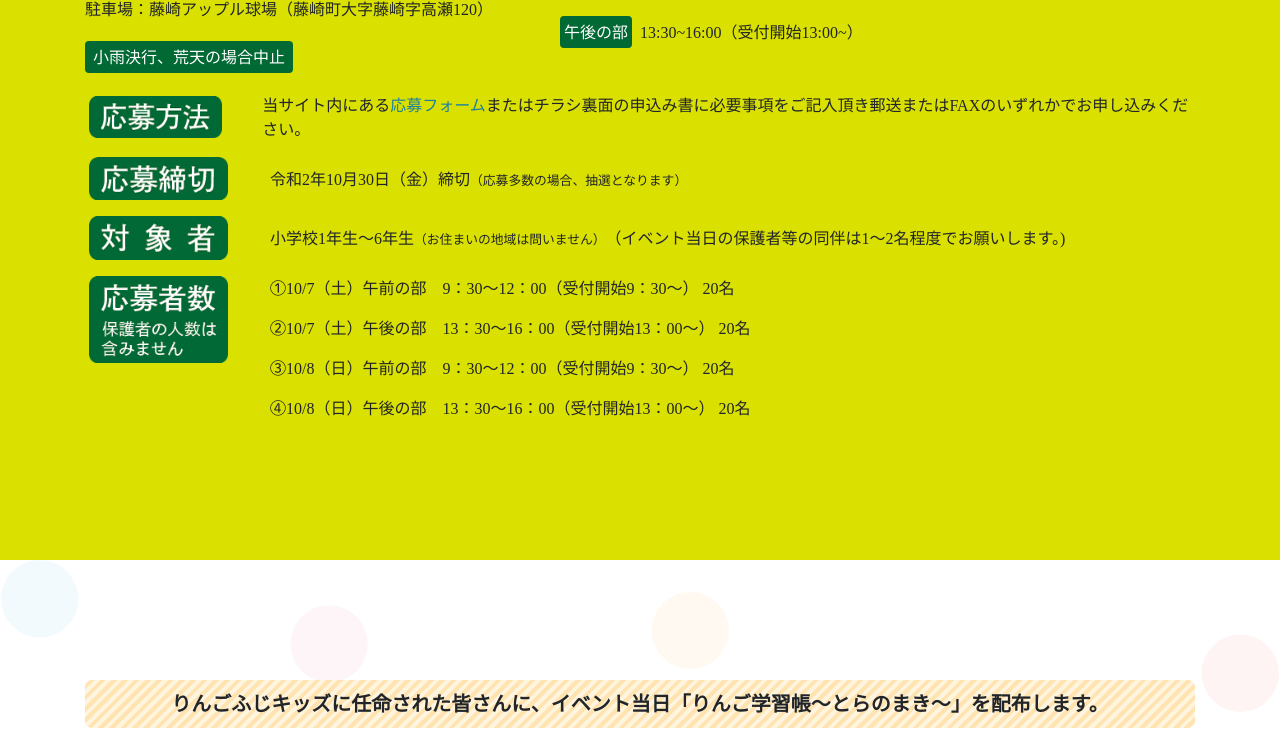
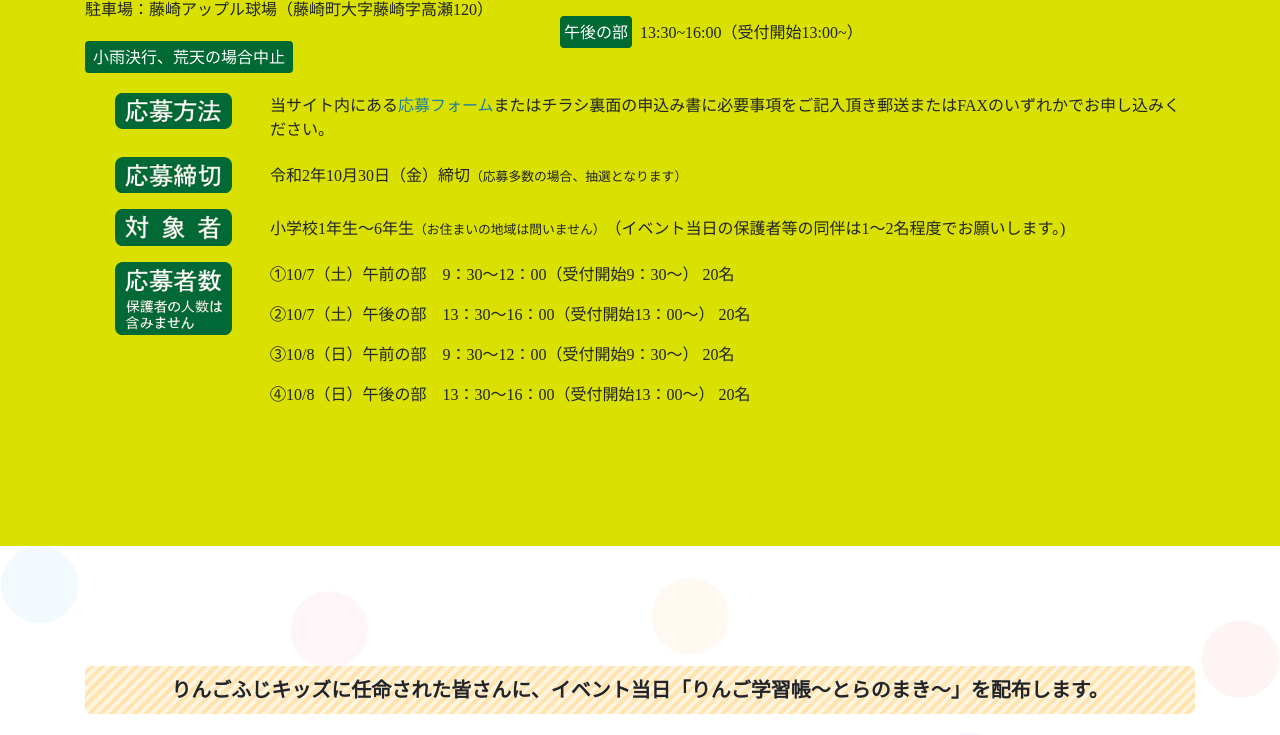
Before and after one commit to plus-agc-service-yamauchi/fujigenboku.com_2, a plain HTML site: page index.html in a window 1280 px wide. Shown: the part 2223-2958 px from the top of the page. Drawn offline with Linux system fonts and the light colour scheme; a web font is replaced by a local one.

Commit message:
Update index.html

```diff
--- a/index.html
+++ b/index.html
@@ -137,22 +137,22 @@
                 </div>
             </div>
             <div class="row myFont text-center text-md-left">
-                <div class="col-lg-12 col-md-6 mb-5 mb-lg-0">
-                    <div class="d-md-flex align-items-center mb-lg-3 mb-3">
-                        <div><span class="mr-2 p-1"><img src="img/overview_1.png"class="w-75"></span></div>
+                <div class="col-lg-12 col-md-6 mb-5 mb-lg-0 justify-content-center">
+                    <div class="d-md-flex justify-content-centermb-lg-3 mb-3">
+                        <div class="col-4 col-md-2 text-center"><span class="mr-2 p-1"><img src="img/overview_1.png"class="w-75"></span></div>
                         <div>当サイト内にある<a href="#entry" class="js-scroll-trigger">応募フォーム</a>またはチラシ裏面の申込み書に必要事項をご記入頂き郵送またはFAXのいずれかでお申し込みください。</div>
                     </div>
                     <div class="d-md-flex align-items-center mb-lg-3 mb-3">
-                        <div><span class="mr-2 p-1"><img src="img/overview_2.png"class="w-75"></span></div>
+                        <div class="col-4 col-md-2 text-center"><span class="mr-2 p-1"><img src="img/overview_2.png"class="w-75"></span></div>
                         <div>令和2年10月30日（金）締切<br class="d-lg-none"><small>（応募多数の場合、抽選となります）</small></div>
                     </div>
                     <div class="d-md-flex align-items-center mb-lg-3 mb-3">
-                        <div ><span class="mr-2 p-1"><img src="img/overview_3.png"class="w-75"></span></div>
+                        <div class="col-4 col-md-2 text-center"><span class="mr-2 p-1"><img src="img/overview_3.png"class="w-75"></span></div>
                         <div>小学校1年生〜6年生<br class="d-lg-none"><small>（お住まいの地域は問いません）</small></div>
                         <div>（イベント当日の保護者等の同伴は1〜2名程度でお願いします。)</div>
                     </div>
                     <div class="d-md-flex mb-lg-1 mb-3">
-                        <div><span class="mr-2 p-1"><img src="img/overview_4.png"class="w-75"><span></div>
+                        <div class="col-4 col-md-2 text-center"><span class="mr-2 p-1"><img src="img/overview_4.png"class="w-75"><span></div>
                         <div>
                             <p>①10/7（土）午前の部　9：30～12：00（受付開始9：30～）    20名</p>
                             <p>②10/7（土）午後の部　13：30～16：00（受付開始13：00～）  20名</p>
```
